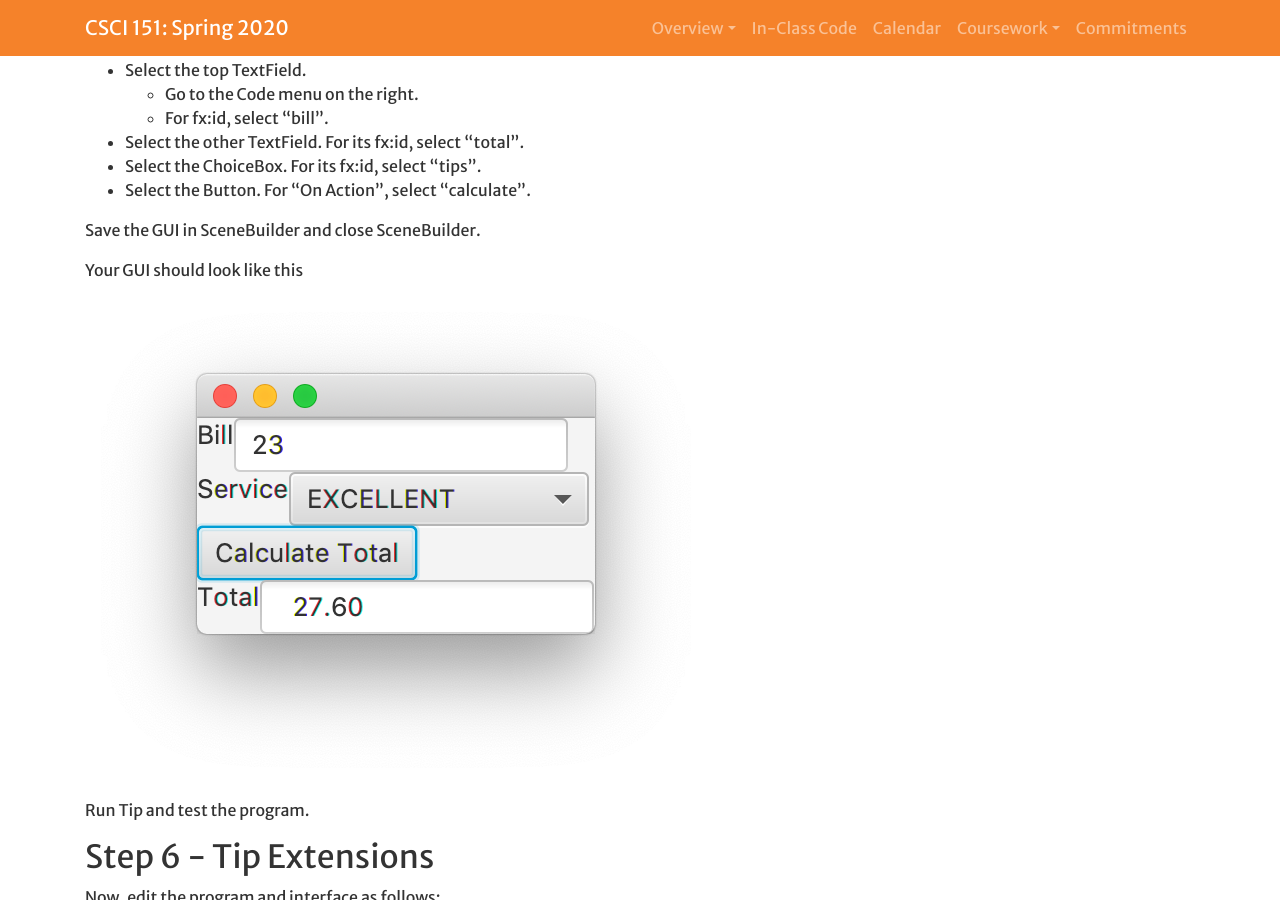
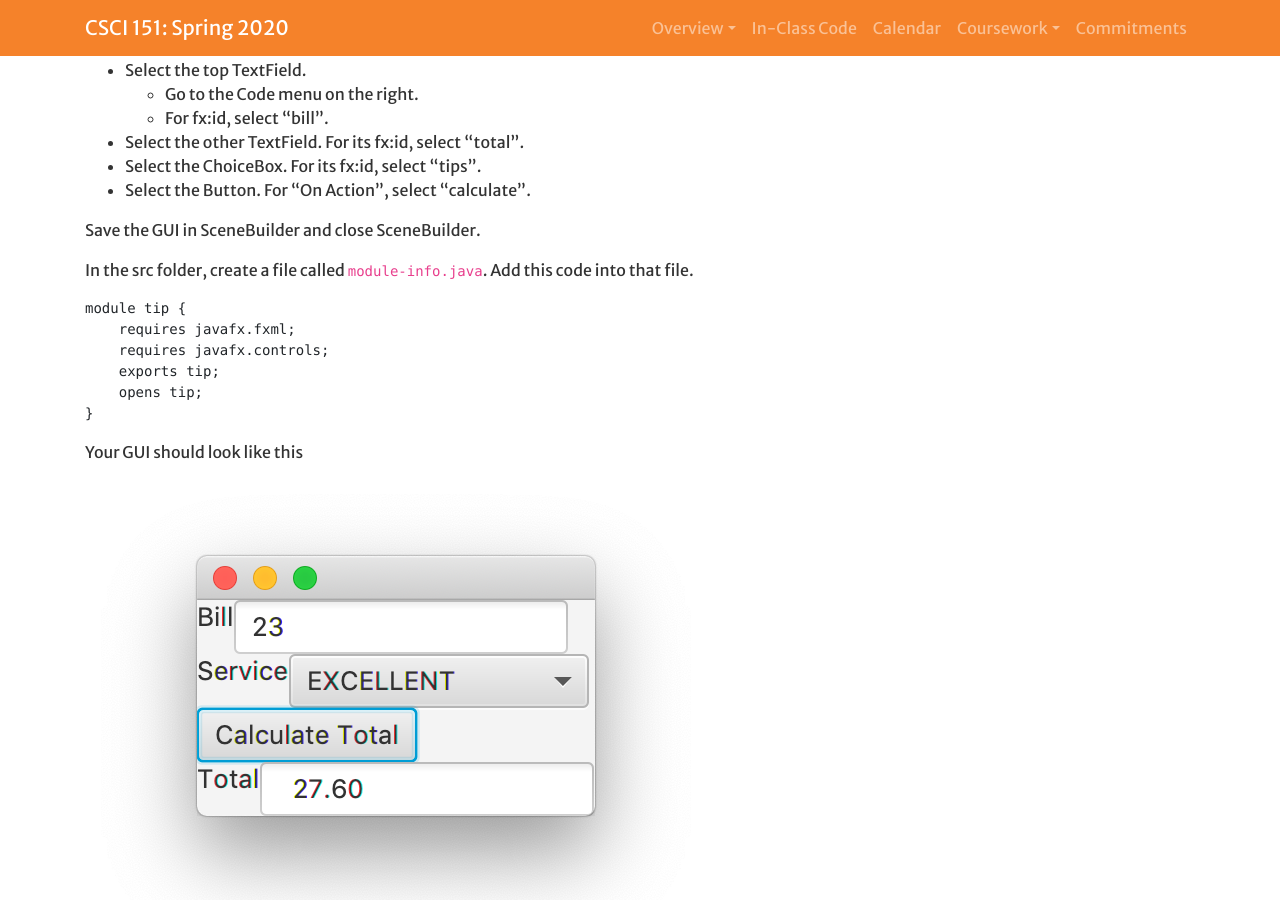
Before and after one commit to Hendrix-CS/csci151, a Jekyll site: the page built from labs/javafx.md, in a window 1280 px wide and 900 px high, scrolled down 4000 px. Built offline with Jekyll 4.4.1, drawn with Linux system fonts in a browser that asks for light colours; a script that is not in the unit is left out; our own code applies the rules of GitHub Pages for plain Markdown files.

```diff
--- a/labs/javafx.md
+++ b/labs/javafx.md
@@ -202,6 +202,15 @@
 
 Save the GUI in SceneBuilder and close SceneBuilder.
 
+In the src folder, create a file called `module-info.java`. Add this code into that file.
+
+    module tip {
+        requires javafx.fxml;
+        requires javafx.controls;
+        exports tip;
+        opens tip;
+    }
+
 Your GUI should look like this
 
 ![](../assets/images/tipgui2.png){: .img-fluid}
```
